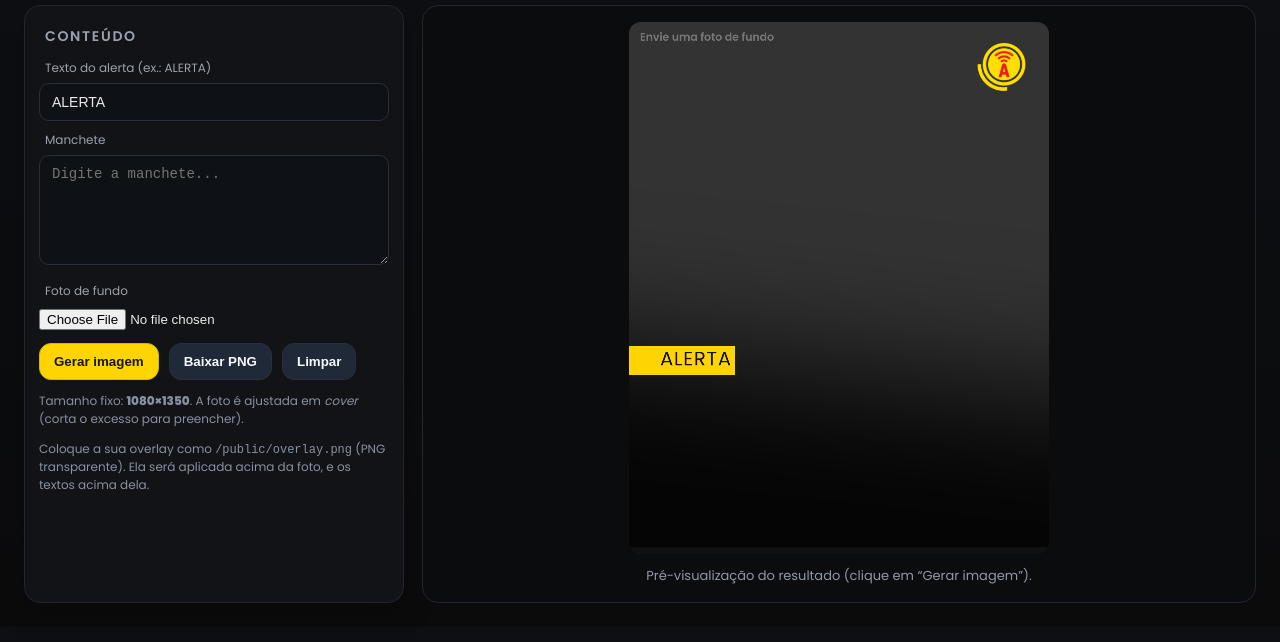
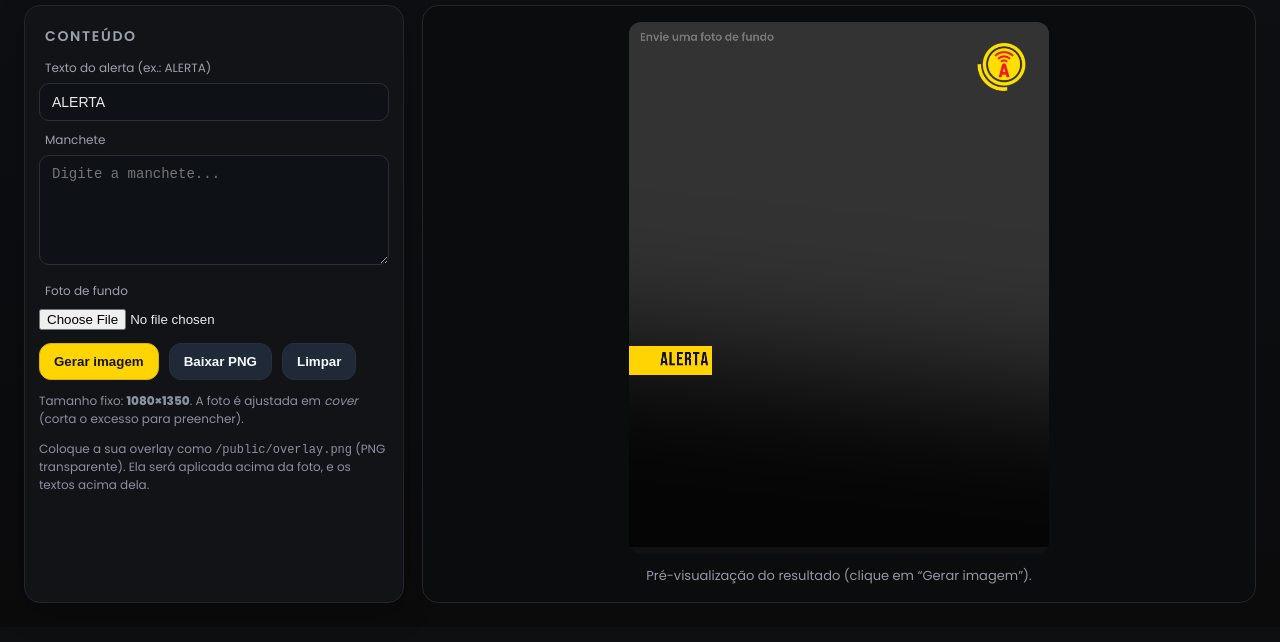
Before and after one commit to vondoscht/geradorAmizade, a website: page public/index.html in a window 1280 px wide. Both pictures are taken after a click on the button "Gerar imagem". Shown: the part 50-692 px from the top of the page. Drawn offline with Linux system fonts and the light colour scheme.

Commit message:
Update index.html

```diff
--- a/public/index.html
+++ b/public/index.html
@@ -83,6 +83,20 @@
       clear:    $('#clear')
     };
 
+    // --- Garantir que as fontes carregaram antes de desenhar no Canvas ---
+    let fontsLoaded = false;
+    async function ensureFonts(){
+      if(fontsLoaded) return;
+      try{
+        await Promise.all([
+          document.fonts.load('400 50px "Bebas Neue"'),
+          document.fonts.load('800 48px "Poppins"')
+        ]);
+        await document.fonts.ready;
+      }catch(e){ /* ignora */ }
+      fontsLoaded = true;
+    }
+
     // Overlay fixa (arquivo em /public/overlay.png)
     const OVERLAY_SRC = 'overlay.png';
 
@@ -121,6 +135,8 @@
     }
 
     async function render(){
+      // aguarda as fontes (Bebas Neue / Poppins) para evitar fallback
+      await ensureFonts();
       const W = 1080, H = 1350; // fixo
       canvas.width = W; canvas.height = H;
       ctx.clearRect(0,0,W,H);
```
